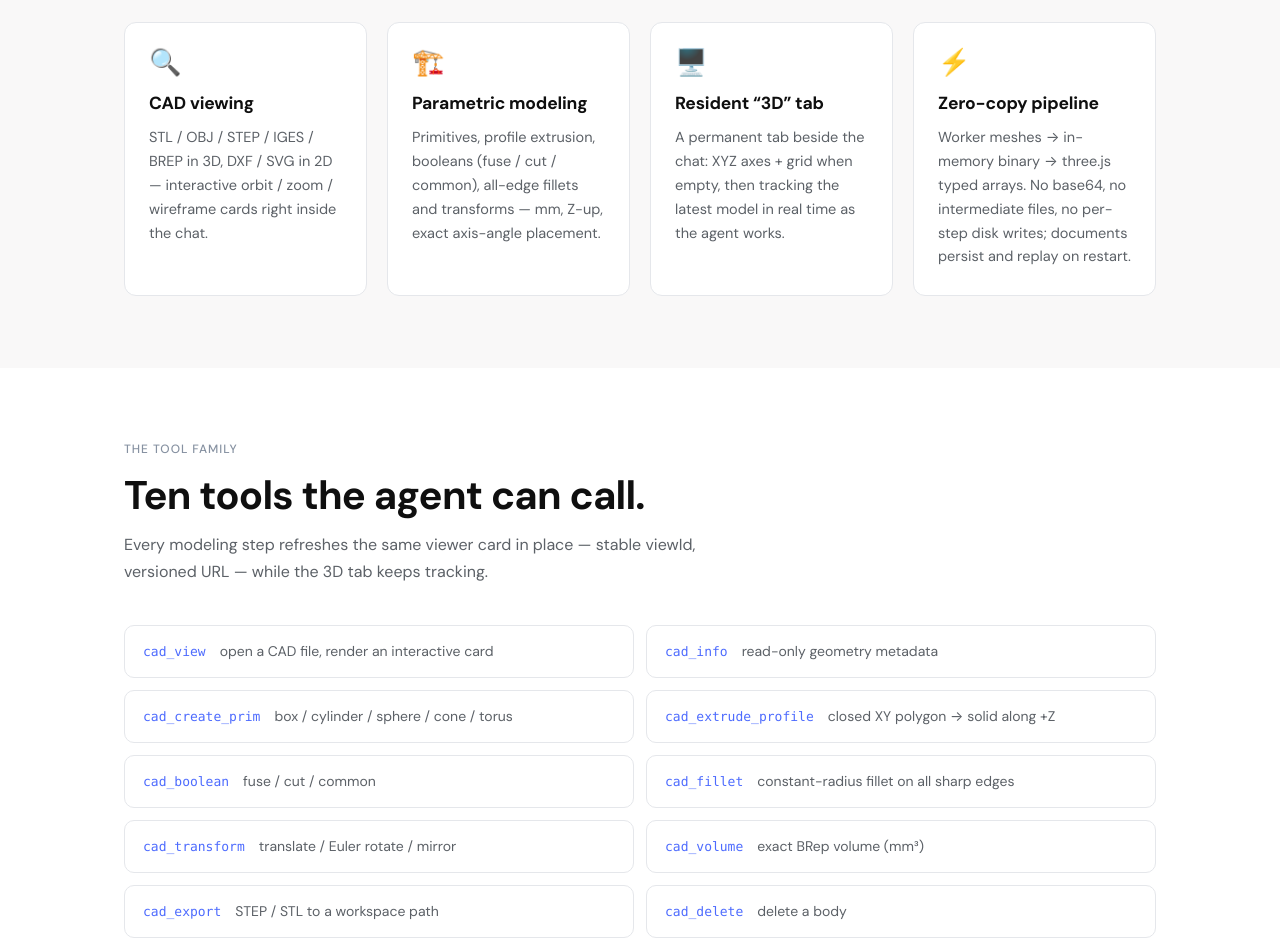
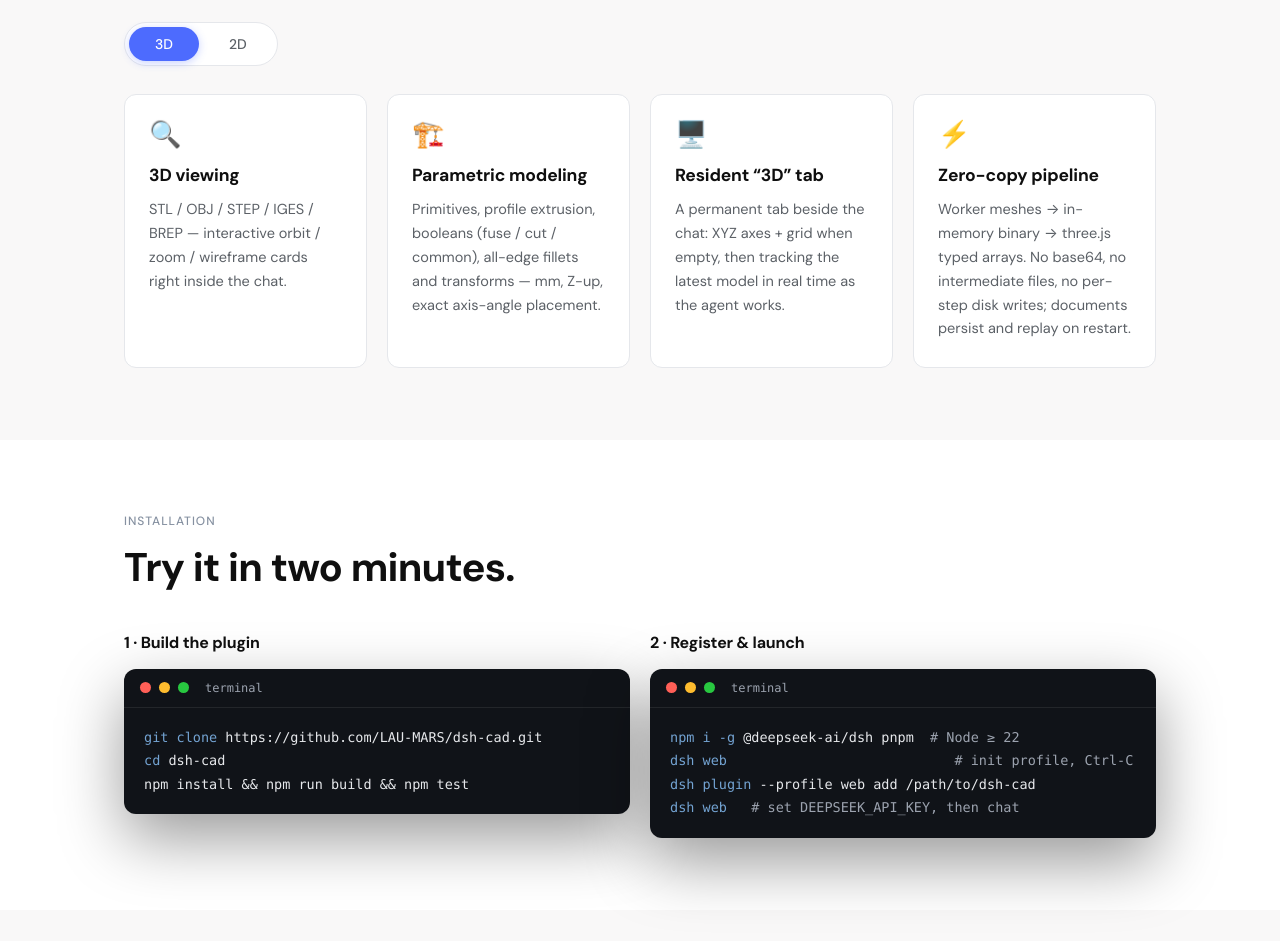
Before and after one commit to LAU-MARS/dsh-cad, a website: page docs/index.html in a window 1280 px wide. Shown: the part 1320-2261 px from the top of the page. Drawn offline with Linux system fonts and the light colour scheme; a web font is replaced by a local one.

Commit message:
homepage: 3D/2D tab switcher for capabilities section

```diff
--- a/docs/index.html
+++ b/docs/index.html
@@ -101,6 +101,13 @@
   .card h3 { font-family: var(--font-display); font-weight: 600; font-size: 17.5px; letter-spacing: -.01em; margin-bottom: 8px; }
   .card p { font-size: 14.5px; color: var(--ink-2); }
 
+  /* dimension tabs */
+  [hidden] { display: none !important; }
+  .tabs { display: inline-flex; gap: 4px; border: 1px solid var(--line); background: #fff; border-radius: var(--pill); padding: 4px; margin-bottom: 28px; }
+  .tab { border: 0; background: transparent; border-radius: var(--pill); padding: 8px 26px; font: 500 14px var(--font-body); color: var(--ink-2); cursor: pointer; transition: all .15s; }
+  .tab:hover { color: var(--blue); }
+  .tab.active { background: var(--blue); color: #fff; box-shadow: 0 2px 8px rgba(77,107,254,.3); }
+
   /* tools table */
   .tools { display: grid; grid-template-columns: repeat(2, 1fr); gap: 12px; }
   @media (max-width: 760px) { .tools { grid-template-columns: 1fr; } }
@@ -171,24 +178,65 @@
 </section>
 
 <!-- ── features ─────────────────────────────────────────── -->
-<section class="soft">
+<section class="soft" id="capabilities">
   <div class="wrap">
     <div class="sec-head">
       <div class="sec-eyebrow" data-en="Capabilities" data-zh="能力">Capabilities</div>
       <h2 data-en="A full CAD workbench, in the conversation." data-zh="把完整 CAD 工作台装进对话。">A full CAD workbench, in the conversation.</h2>
       <p class="sec-sub" data-en="View, measure, model and export — every step stays exact BRep on the OCCT kernel, never a mesh approximation." data-zh="查看、测量、建模、导出——每一步都是 OCCT 内核上的精确 BRep，而非网格近似。">View, measure, model and export — every step stays exact BRep on the OCCT kernel, never a mesh approximation.</p>
     </div>
-    <div class="grid-4">
-      <div class="card"><span class="ico">🔍</span><h3 data-en="CAD viewing" data-zh="CAD 查看">CAD viewing</h3><p data-en="STL / OBJ / STEP / IGES / BREP in 3D, DXF / SVG in 2D — interactive orbit / zoom / wireframe cards right inside the chat." data-zh="3D 支持 STL / OBJ / STEP / IGES / BREP，2D 支持 DXF / SVG——对话内嵌交互卡片，轨道旋转 / 缩放 / 线框。">STL / OBJ / STEP / IGES / BREP in 3D, DXF / SVG in 2D — interactive orbit / zoom / wireframe cards right inside the chat.</p></div>
+    <div class="tabs" role="tablist" aria-label="3D / 2D">
+      <button class="tab active" id="tab-3d" role="tab" aria-selected="true" onclick="showDim('3d')">3D</button>
+      <button class="tab" id="tab-2d" role="tab" aria-selected="false" onclick="showDim('2d')">2D</button>
+    </div>
+    <div id="pane-3d" class="grid-4" role="tabpanel" aria-labelledby="tab-3d">
+      <div class="card"><span class="ico">🔍</span><h3 data-en="3D viewing" data-zh="3D 查看">3D viewing</h3><p data-en="STL / OBJ / STEP / IGES / BREP — interactive orbit / zoom / wireframe cards right inside the chat." data-zh="STL / OBJ / STEP / IGES / BREP——对话内嵌交互卡片，轨道旋转 / 缩放 / 线框。">STL / OBJ / STEP / IGES / BREP — interactive orbit / zoom / wireframe cards right inside the chat.</p></div>
       <div class="card"><span class="ico">🏗️</span><h3 data-en="Parametric modeling" data-zh="参数化建模">Parametric modeling</h3><p data-en="Primitives, profile extrusion, booleans (fuse / cut / common), all-edge fillets and transforms — mm, Z-up, exact axis-angle placement." data-zh="基本体、轮廓拉伸、布尔（fuse / cut / common）、全边圆角与变换——mm 单位、Z-up、精确轴角定位。">Primitives, profile extrusion, booleans (fuse / cut / common), all-edge fillets and transforms — mm, Z-up, exact axis-angle placement.</p></div>
       <div class="card"><span class="ico">🖥️</span><h3 data-en="Resident “3D” tab" data-zh="常驻 “3D” 页签">Resident “3D” tab</h3><p data-en="A permanent tab beside the chat: XYZ axes + grid when empty, then tracking the latest model in real time as the agent works." data-zh="对话旁的常驻页签：空场景显示 XYZ 坐标轴与网格，建模时实时跟踪最新模型。">A permanent tab beside the chat: XYZ axes + grid when empty, then tracking the latest model in real time as the agent works.</p></div>
       <div class="card"><span class="ico">⚡</span><h3 data-en="Zero-copy pipeline" data-zh="直通渲染管道">Zero-copy pipeline</h3><p data-en="Worker meshes → in-memory binary → three.js typed arrays. No base64, no intermediate files, no per-step disk writes; documents persist and replay on restart." data-zh="worker 网格 → 内存二进制 → three.js typed array。零 base64、零中间文件、零每步落盘；文档持久化，重启自动重放恢复。">Worker meshes → in-memory binary → three.js typed arrays. No base64, no intermediate files, no per-step disk writes; documents persist and replay on restart.</p></div>
+    </div>
+    <div id="pane-2d" class="grid-4" role="tabpanel" aria-labelledby="tab-2d" hidden>
+      <div class="card"><span class="ico">📐</span><h3 data-en="2D viewing" data-zh="2D 查看">2D viewing</h3><p data-en="DXF / SVG drawings render as crisp vector cards in the chat — resolution-independent lines in true drawing units." data-zh="DXF / SVG 图纸以矢量卡片渲染——线条分辨率无关，保留真实图纸单位。">DXF / SVG drawings render as crisp vector cards in the chat — resolution-independent lines in true drawing units.</p></div>
+      <div class="card"><span class="ico">🗂️</span><h3 data-en="Layers &amp; entities" data-zh="图层与实体">Layers &amp; entities</h3><p data-en="cad_info reports DXF layer structure, entity counts and drawing metadata — read-only, without touching geometry." data-zh="cad_info 只读报告 DXF 图层结构、实体数量与图纸元信息，不动几何。">cad_info reports DXF layer structure, entity counts and drawing metadata — read-only, without touching geometry.</p></div>
+      <div class="card"><span class="ico">📏</span><h3 data-en="Extents &amp; units" data-zh="范围与单位">Extents &amp; units</h3><p data-en="Every 2D card shows exact drawing extents (e.g. 100 × 70 mm) with one-click Fit — verify scale at a glance." data-zh="每张 2D 卡片显示图纸精确范围（如 100 × 70 mm），一键 Fit 适配——一眼核对比例。">Every 2D card shows exact drawing extents (e.g. 100 × 70 mm) with one-click Fit — verify scale at a glance.</p></div>
+      <div class="card"><span class="ico">✏️</span><h3 data-en="Profiles → 3D" data-zh="轮廓 → 3D">Profiles → 3D</h3><p data-en="Closed 2D profiles are first-class input to modeling: extrude any polygon sketch into an exact 3D solid along +Z." data-zh="闭合 2D 轮廓是建模的一等输入：任意多边形草图沿 +Z 拉伸为精确 3D 实体。">Closed 2D profiles are first-class input to modeling: extrude any polygon sketch into an exact 3D solid along +Z.</p></div>
+    </div>
+  </div>
+</section>
+
+<!-- ── installation ─────────────────────────────────────── -->
+<section>
+  <div class="wrap">
+    <div class="sec-head">
+      <div class="sec-eyebrow" data-en="Installation" data-zh="安装">Installation</div>
+      <h2 data-en="Try it in two minutes." data-zh="两分钟即可上手。">Try it in two minutes.</h2>
+    </div>
+    <div class="start-grid">
+      <div>
+        <h3 data-en="1 · Build the plugin" data-zh="1 · 构建插件">1 · Build the plugin</h3>
+        <div class="code-card">
+          <div class="bar"><span class="dot r"></span><span class="dot y"></span><span class="dot g"></span><span class="fname">terminal</span></div>
+<pre><span class="k">git clone</span> https://github.com/LAU-MARS/dsh-cad.git
+<span class="k">cd</span> dsh-cad
+npm install &amp;&amp; npm run build &amp;&amp; npm test</pre>
+        </div>
+      </div>
+      <div>
+        <h3 data-en="2 · Register &amp; launch" data-zh="2 · 注册并启动">2 · Register &amp; launch</h3>
+        <div class="code-card">
+          <div class="bar"><span class="dot r"></span><span class="dot y"></span><span class="dot g"></span><span class="fname">terminal</span></div>
+<pre><span class="k">npm i -g</span> @deepseek-ai/dsh pnpm  <span class="c"># Node ≥ 22</span>
+<span class="k">dsh web</span>                            <span class="c"># init profile, Ctrl-C</span>
+<span class="k">dsh plugin</span> --profile web add /path/to/dsh-cad
+<span class="k">dsh web</span>   <span class="c"># set DEEPSEEK_API_KEY, then chat</span></pre>
+        </div>
+      </div>
     </div>
   </div>
 </section>
 
 <!-- ── tool family ──────────────────────────────────────── -->
-<section>
+<section class="soft">
   <div class="wrap">
     <div class="sec-head">
       <div class="sec-eyebrow" data-en="The tool family" data-zh="工具族">The tool family</div>
@@ -268,6 +316,15 @@ npm install &amp;&amp; npm run build &amp;&amp; npm test</pre>
     var cur = document.documentElement.lang === 'zh-CN' ? 'zh' : 'en';
     applyLang(cur === 'zh' ? 'en' : 'zh');
   }
+  function showDim(d) {
+    ['3d', '2d'].forEach(function (k) {
+      var on = k === d;
+      document.getElementById('pane-' + k).hidden = !on;
+      var t = document.getElementById('tab-' + k);
+      t.classList.toggle('active', on);
+      t.setAttribute('aria-selected', on);
+    });
+  }
   var saved = 'en';
   try { saved = localStorage.getItem('dsh-cad-lang') || 'en'; } catch (e) {}
   if (saved === 'zh') applyLang('zh');
```
